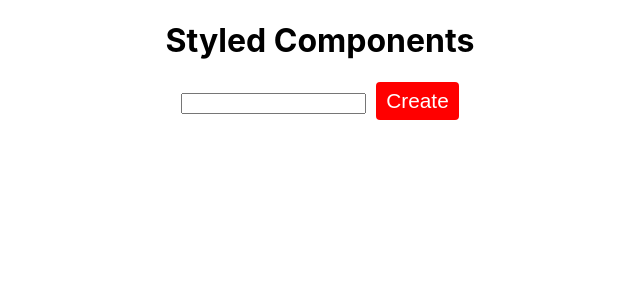
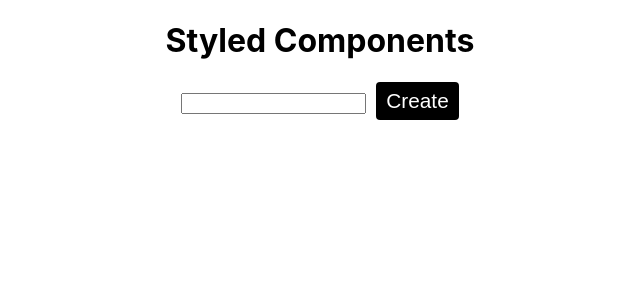
Before and after one commit to Rishu2000/styled-component-demo, a React (Create React App) app: page / in a window 1280 px wide. Shown: the top 300 px of the page, without its empty margins (320-960 px from the left). Built offline with nearby package versions, Linux system fonts and the light colour scheme.

Commit message:
Introduced ThemeProvider method and It's Amazing.

```diff
--- a/src/App.js
+++ b/src/App.js
@@ -1,9 +1,16 @@
 import React from "react"
 import './App.css';
-import styled from "styled-components"
+import styled, {ThemeProvider} from "styled-components"
 
 function App() {
+
+  const theme = {
+    primary:"brown",
+    secondary:"black"
+  }
+
   return (
+    <ThemeProvider theme={theme}>
     <div className="App">
       <h1>Styled Components</h1>
       <form action="">
@@ -11,6 +18,7 @@ function App() {
         <Button primary>Create</Button>   {/*primary is an argument that need to be passed for dynamic styled-components.*/}
       </form>
     </div>
+    </ThemeProvider>
   );
 }
 
@@ -21,7 +29,8 @@ const Button = styled.button`
   margin-left:10px;
   padding:7px 10px;
   /* background:red; */
-  background: ${(props) => props.primary? "red":"green"};
+  /* background: ${(props) => props.primary? "red":"green"}; */
+  background: ${(props) => props.theme.secondary};
   color:white;
   font-size:1.3rem;
   border:none;
```
